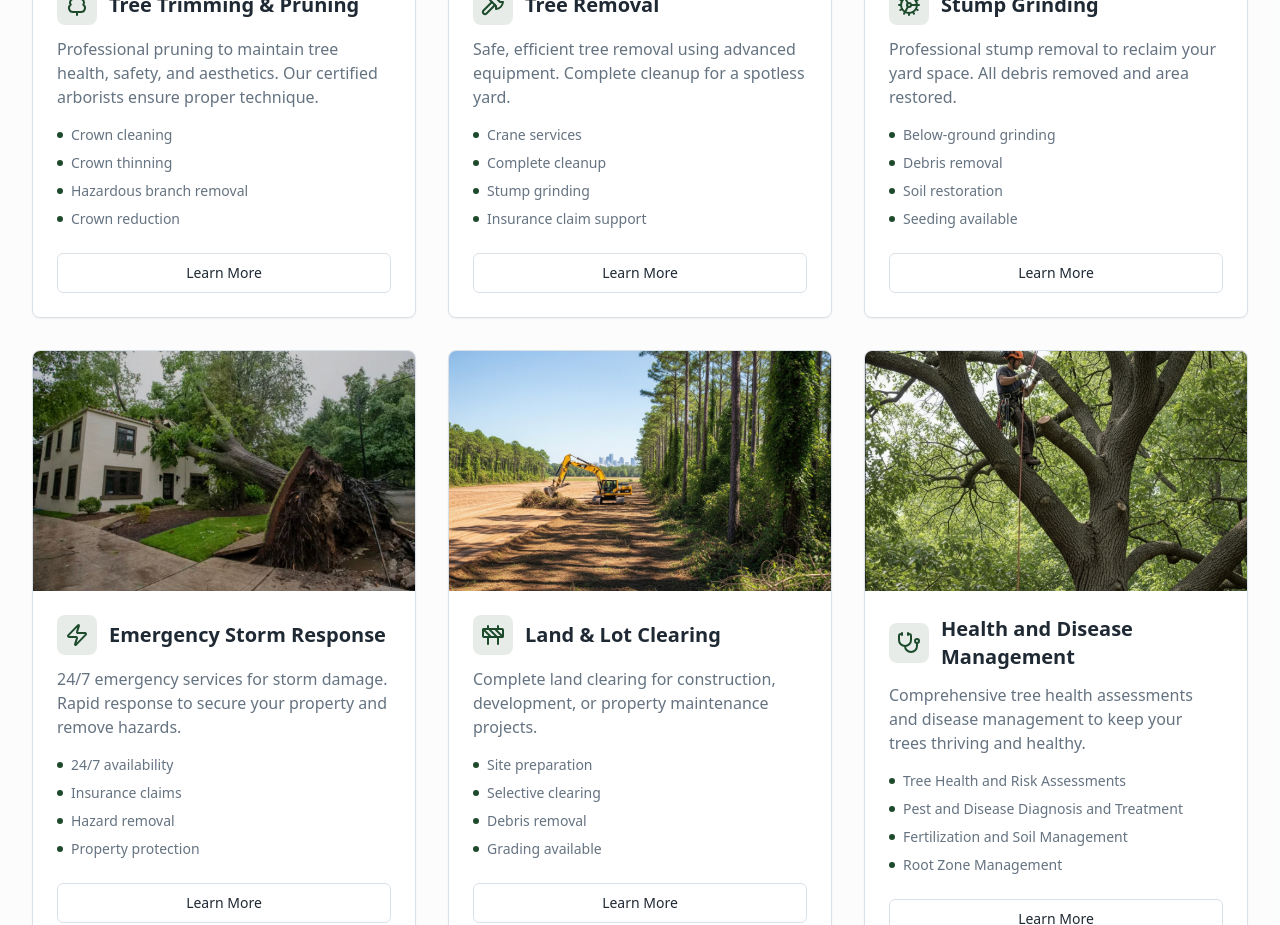
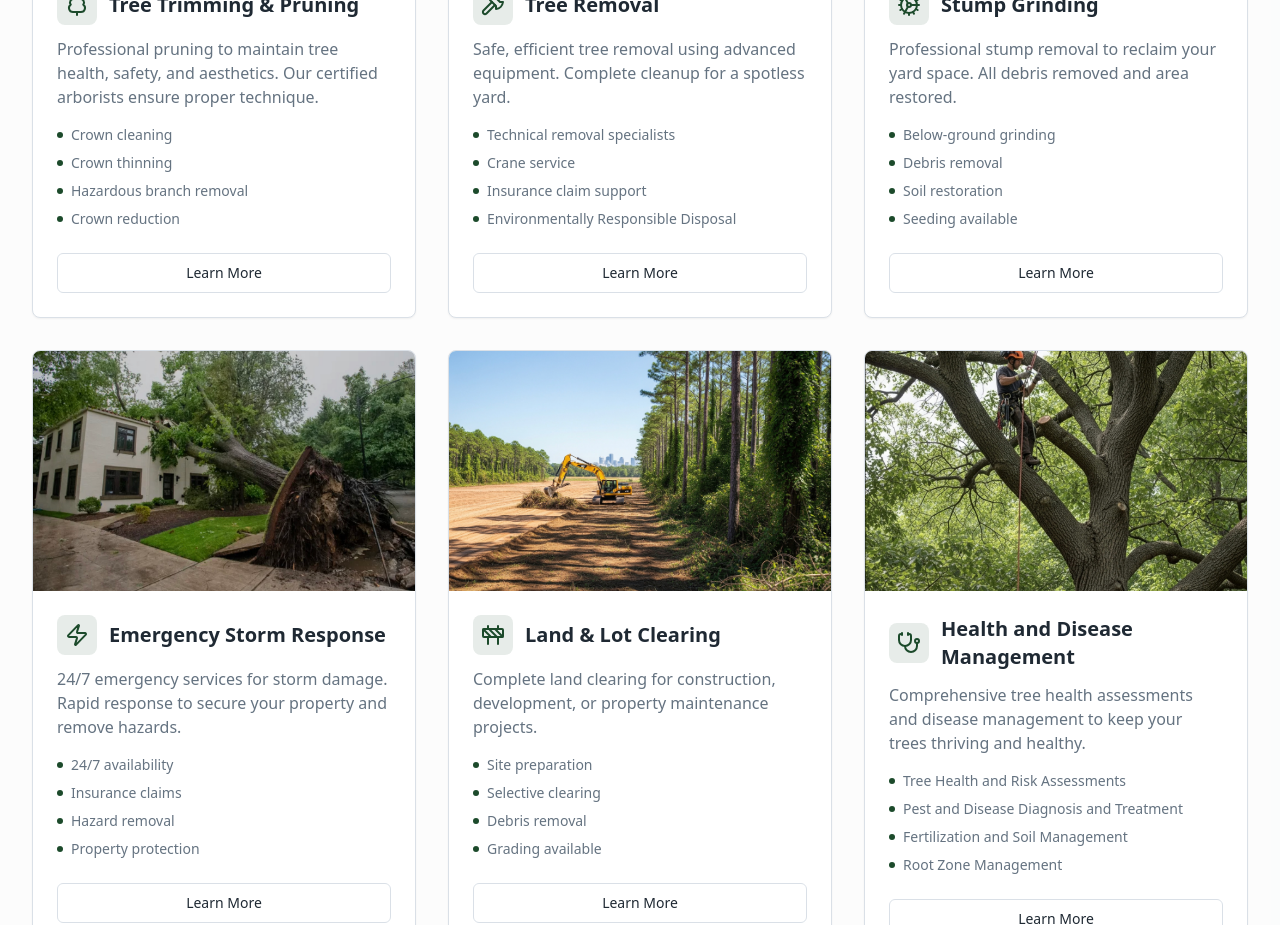
Before and after one commit to wing9900/tree-service-website, a React (Vite) app: page / in a window 1280 px wide. Shown: the part 1440-2365 px from the top of the page. Built offline with nearby package versions, Linux system fonts and the light colour scheme.

Commit message:
Code edited in Lovable Code Editor
Edited UI in Lovable

```diff
--- a/src/components/sections/ServicesSection.tsx
+++ b/src/components/sections/ServicesSection.tsx
@@ -22,7 +22,7 @@ const ServicesSection = () => {
     icon: Axe,
     image: treeRemovalImg,
     link: "/services/tree-removal",
-    features: ["Crane services", "Complete cleanup", "Stump grinding", "Insurance claim support"]
+    features: ["Technical removal specialists", "Crane service", "Insurance claim support", "Environmentally Responsible Disposal"]
   }, {
     title: "Stump Grinding",
     description: "Professional stump removal to reclaim your yard space. All debris removed and area restored.",
```
